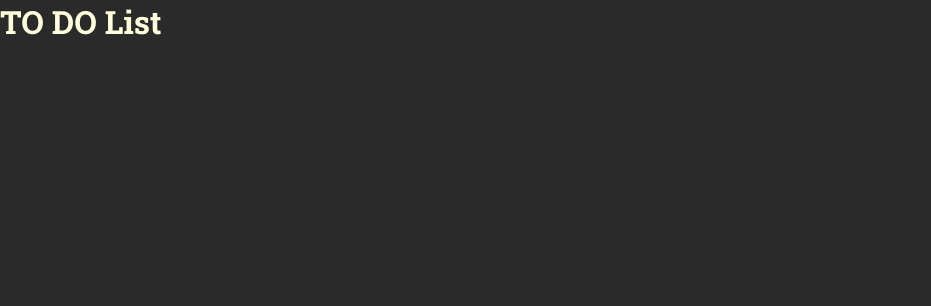
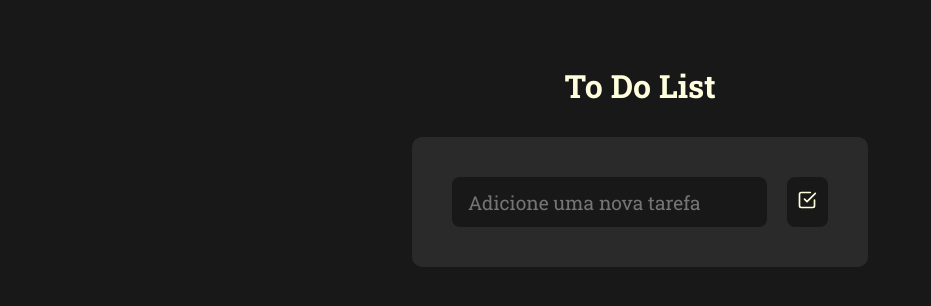
Before and after one commit to felipe-gomes-vicente/to-do-list-js, a React (Vite) app: page / in a window 1280 px wide. Shown: the top 306 px of the page, without its empty margins (0-931 px from the left). Built offline with nearby package versions, Linux system fonts and the light colour scheme.

Commit message:
styles task list

```diff
--- a/package.json
+++ b/package.json
@@ -11,6 +11,7 @@
   "dependencies": {
     "react": "^18.2.0",
     "react-dom": "^18.2.0",
+    "react-icons": "^4.4.0",
     "styled-components": "^5.3.6"
   },
   "devDependencies": {
--- a/src/App.jsx
+++ b/src/App.jsx
@@ -1,9 +1,9 @@
-import { useState } from 'react'
+import { FiPlus } from 'react-icons/fi'
 
 function App() {
 
   return (
-    <h1>TO DO List</h1>
+    <h1>TO DO List <FiPlus/> </h1>
   )
 }
 
--- /dev/null
+++ b/src/components/TaskList/index.jsx
@@ -0,0 +1,57 @@
+import { useState } from 'react'
+import { FiCheckSquare, FiEdit, FiTrash } from 'react-icons/fi'
+
+import { Button, Content, Input, Li, List, Section } from './styles'
+
+export function TaskList() {
+  const [tasks, setTasks] = useState([]);
+  const [newTaskTitle, setNewTaskTitle] = useState('');
+
+  function handleCreateNewTask() {
+    if (!newTaskTitle) return
+
+    const newTask = {
+      id: Math.random(),
+      title: newTaskTitle
+    }
+
+    setTasks(oldState => [...oldState, newTask]);
+    setNewTaskTitle('');
+  }
+
+  return(
+    <Section>
+      <Content>
+        <Input
+          type="text"
+          placeholder="Adicione uma nova tarefa"
+          onChange={event => setNewTaskTitle(event.target.value)}
+          value={newTaskTitle}
+        />
+
+        <Button type='submit' onClick={handleCreateNewTask} >
+          <FiCheckSquare size={20} />
+        </Button>
+      </Content>
+
+      <Content>
+        <List>
+          {tasks.map(task => (
+            <Li key={task.id}>
+              <span>{task.title}</span>
+
+              <div>
+                <Button type='button'>
+                  <FiEdit />
+                </Button>
+                <Button style={{ marginLeft: '10px' }} type='button'>
+                  <FiTrash />
+                </Button>
+              </div>
+            </Li>
+          ))}
+        </List>
+      </Content>
+    </Section>
+  );
+}
--- /dev/null
+++ b/src/components/TaskList/styles.js
@@ -0,0 +1,76 @@
+import styled from 'styled-components'
+
+export const Section = styled.section`
+  max-width: 28.5rem;
+  width: 100%;
+  background: ${({ theme }) => theme.COLORS.BACKGROUND_800};
+  margin-top: 10px;
+  border-radius: 10px;
+  padding: 40px 40px 0;
+`;
+
+export const Content = styled.div`
+  width: 100%;
+  display: flex;
+  gap: 20px;
+  justify-content: center;
+  margin-bottom: 20px;
+`;
+
+export const Input = styled.input`
+  height: 50px;
+  width: 100%;
+  border-radius: 8px;
+  padding: 0 16px;
+  background: ${({ theme }) => theme.COLORS.BACKGROUND_900};
+  border: none;
+  color: ${({ theme }) => theme.COLORS.WHITE};
+  font-size: 1.2rem;
+  outline: none;
+`;
+
+export const Button = styled.button`
+  height: 50px;
+  width: 50px;
+  border-radius: 8px;
+  color: ${({ theme }) => theme.COLORS.WHITE};
+  border: 0;
+  background: ${({ theme }) => theme.COLORS.BACKGROUND_900};
+
+  &:hover {
+    background: ${({ theme }) => theme.COLORS.BACKGROUND_700};
+
+  }
+`;
+
+export const List = styled.ul`
+  list-style-type: none;
+  max-width: 23.5rem;
+`;
+
+export const Li = styled.li`
+  display: flex;
+  align-items: center;
+  justify-content: space-between;
+  margin-bottom: 20px;
+  border-radius: 8px;
+  padding: 0px 10px;
+  height: 50px;
+  white-space: nowrap;
+  width: 23.5rem;
+
+  background: ${({ theme }) => theme.COLORS.BACKGROUND_900};
+
+  > span {
+    overflow: hidden;
+    text-overflow: ellipsis;
+    white-space: nowrap;
+    margin-right: 10px;
+  }
+
+  > div button {
+    background: ${({ theme }) => theme.COLORS.BACKGROUND_700};
+    width: 40px;
+    height: 30px;
+  }
+`;
--- a/src/main.jsx
+++ b/src/main.jsx
@@ -3,6 +3,7 @@ import ReactDOM from 'react-dom/client'
 import { ThemeProvider } from 'styled-components'
 
 import App from './App'
+import { Home } from './pages/Home'
 import GlobalStyles from './styles/global'
 import theme from './styles/theme'
 
@@ -10,7 +11,7 @@ ReactDOM.createRoot(document.getElementById('root')).render(
   <React.StrictMode>
     <ThemeProvider theme={theme}>
       <GlobalStyles />
-      <App />
+      <Home />
     </ThemeProvider>
   </React.StrictMode>
 )
--- /dev/null
+++ b/src/pages/Home/index.jsx
@@ -0,0 +1,14 @@
+import { TaskList } from '../../components/TaskList'
+
+import { Brand, Container } from './styles';
+
+export function Home() {
+  return (
+    <Container>
+      <div>
+      <Brand>To Do List</Brand>
+      </div>
+      <TaskList />
+    </Container>
+  );
+}
--- /dev/null
+++ b/src/pages/Home/styles.js
@@ -0,0 +1,12 @@
+import styled from "styled-components";
+
+export const Container = styled.main`
+  display: flex;
+  flex-direction: column;
+  align-items: center;
+  margin-top: 4rem;
+`;
+
+export const Brand = styled.h1`
+  margin-bottom: 20px;
+`;
--- a/src/styles/global.js
+++ b/src/styles/global.js
@@ -8,7 +8,7 @@ export default createGlobalStyle`
   }
 
   body {
-    background-color: ${({ theme }) => theme.COLORS.BACKGROUND_800};
+    background: ${({ theme }) => theme.COLORS.BACKGROUND_900};
     color: ${({ theme }) => theme.COLORS.WHITE};
 
     -webkit-font-smoothing: antialiased;
```
Also changed, not shown: 1 other file (tests, documents, lock files or other folders).
